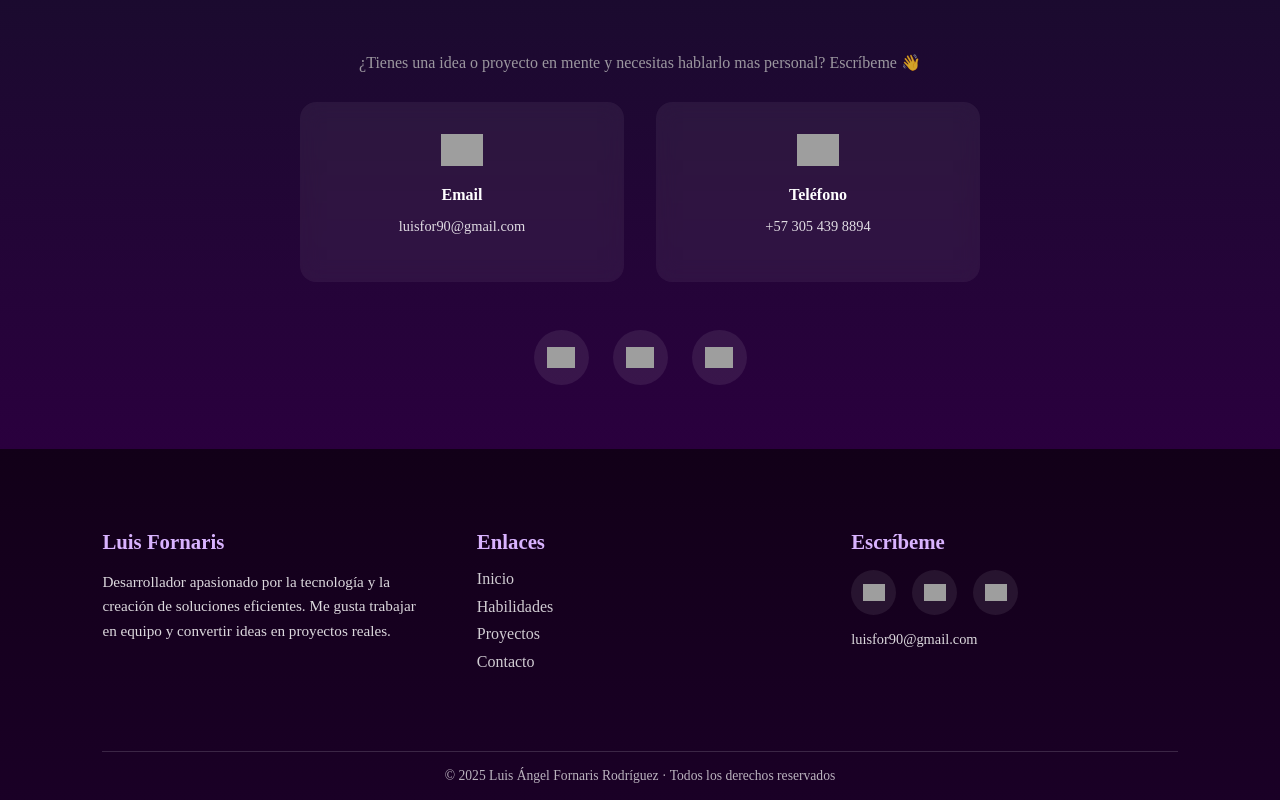
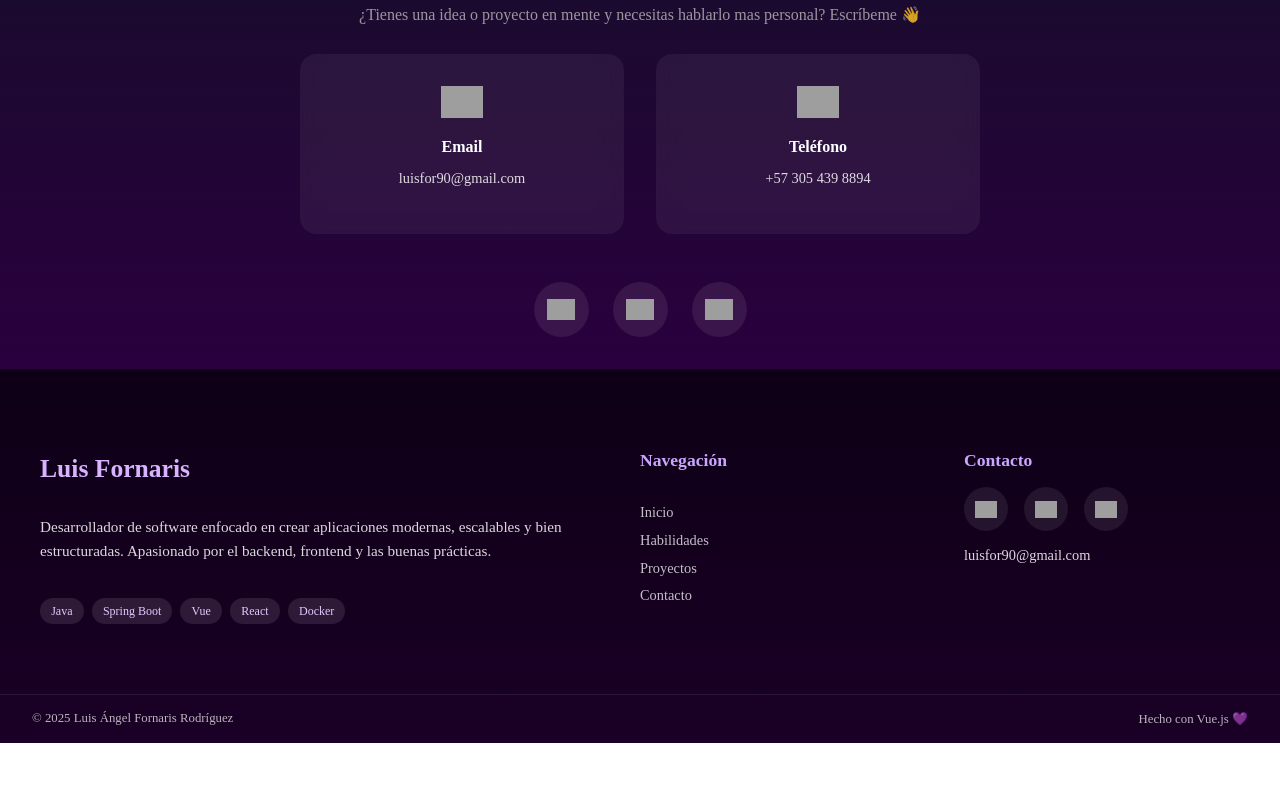
Before and after one commit to Luis-For/mi-portafolio-web, a Vue app: page / in a window 1280 px wide. Shown: the part 6455-7255 px from the top of the page. After the commit the page ends 7198 px from the top, so only its background shows below. Built offline with nearby package versions, Linux system fonts and the light colour scheme; grey boxes are pictures that could not be loaded.

Commit message:
Se actualizo todo el footer y su diseño

```diff
--- a/src/components/ContactComponent.vue
+++ b/src/components/ContactComponent.vue
@@ -43,7 +43,7 @@ export default {
 <style>
 .contact-container {
   background: linear-gradient(180deg, #1a0b2e, #2a003e);
-  padding: 4rem 2rem;
+  padding: 1rem 2rem 2rem;
   border-radius: 20px 20px 0 0;
   color: white;
   text-align: center;
--- a/src/components/FooterComponent.vue
+++ b/src/components/FooterComponent.vue
@@ -2,18 +2,27 @@
   <footer class="footer">
     <div class="footer-content">
 
-      <!-- Col 1 -->
-      <div class="footer-section">
+      <!-- Brand -->
+      <div class="footer-section brand">
         <h2 class="footer-title">Luis Fornaris</h2>
         <p class="footer-text">
-          Desarrollador apasionado por la tecnología y la creación de soluciones
-          eficientes. Me gusta trabajar en equipo y convertir ideas en proyectos reales.
+          Desarrollador de software enfocado en crear aplicaciones modernas,
+          escalables y bien estructuradas. Apasionado por el backend, frontend
+          y las buenas prácticas.
         </p>
+
+        <div class="footer-stack">
+          <span>Java</span>
+          <span>Spring Boot</span>
+          <span>Vue</span>
+          <span>React</span>
+          <span>Docker</span>
+        </div>
       </div>
 
-      <!-- Col 2 -->
+      <!-- Links -->
       <div class="footer-section">
-        <h2 class="footer-title">Enlaces</h2>
+        <h3 class="footer-subtitle">Navegación</h3>
         <ul class="footer-links">
           <li><a href="#inicio">Inicio</a></li>
           <li><a href="#skills">Habilidades</a></li>
@@ -22,12 +31,12 @@
         </ul>
       </div>
 
-      <!-- Col 3 -->
+      <!-- Contact -->
       <div class="footer-section">
-        <h2 class="footer-title">Escríbeme</h2>
+        <h3 class="footer-subtitle">Contacto</h3>
 
         <div class="footer-socials">
-          <a href="#" aria-label="Github">
+          <a href="#" aria-label="GitHub">
             <img src="https://img.icons8.com/?size=100&id=3tC9EQumUAuq&format=png&color=ffffff"/>
           </a>
           <a href="#" aria-label="LinkedIn">
@@ -38,19 +47,19 @@
           </a>
         </div>
 
-        <p class="footer-email">luisfor90@gmail.com</p>
+        <a class="footer-email" href="mailto:luisfor90@gmail.com">
+          luisfor90@gmail.com
+        </a>
       </div>
 
     </div>
 
-    <hr class="footer-divider" />
-
-    <p class="footer-copy">
-      © 2025 Luis Ángel Fornaris Rodríguez · Todos los derechos reservados
-    </p>
+    <div class="footer-bottom">
+      <span>© 2025 Luis Ángel Fornaris Rodríguez</span>
+      <span>Hecho con Vue.js 💜</span>
+    </div>
   </footer>
 </template>
-
 
 <script>
 
@@ -75,36 +84,61 @@ export default {
 </script>
 
 <style>
-.footer {
-  background: linear-gradient(180deg, #120018, #1a0026);
-  color: white;
+  .footer {
+  background: linear-gradient(180deg, #0d0015, #1a0026);
+  color: #ffffff;
 }
 
 .footer-content {
-  display: flex;
-  justify-content: space-between;
+  max-width: 1200px;
+  margin: 0 auto;
+  padding: 4rem 2rem;
+  display: grid;
+  grid-template-columns: 2fr 1fr 1fr;
   gap: 3rem;
-  padding: 4rem 8%;
-  flex-wrap: wrap;
 }
 
 .footer-section {
-  flex: 1;
-  min-width: 220px;
+  display: flex;
+  flex-direction: column;
 }
 
 .footer-title {
-  font-size: 1.3rem;
+  font-size: 1.6rem;
+  font-weight: 700;
+  color: #d9b3ff;
   margin-bottom: 1rem;
-  color: #d9b3ff;
+}
+
+.footer-subtitle {
+  font-size: 1.1rem;
+  margin-bottom: 1rem;
+  color: #caa6ff;
 }
 
 .footer-text {
   font-size: 0.95rem;
+  line-height: 1.6;
   opacity: 0.85;
-  line-height: 1.6;
 }
 
+/* Stack */
+.footer-stack {
+  display: flex;
+  flex-wrap: wrap;
+  gap: 0.5rem;
+  margin-top: 1.2rem;
+}
+
+.footer-stack span {
+  font-size: 0.75rem;
+  padding: 0.35rem 0.7rem;
+  border-radius: 999px;
+  background: rgba(255,255,255,0.1);
+  color: #e0caff;
+}
+
+/* Links */
 .footer-links {
   list-style: none;
   padding: 0;
@@ -115,15 +149,17 @@ export default {
 }
 
 .footer-links a {
-  color: white;
+  color: #ffffff;
   text-decoration: none;
-  opacity: 0.8;
-  transition: color 0.3s ease, padding-left 0.3s ease;
+  font-size: 0.9rem;
+  opacity: 0.75;
+  transition: all 0.25s ease;
 }
 
 .footer-links a:hover {
+  opacity: 1;
   color: #b366ff;
-  padding-left: 6px;
+  transform: translateX(6px);
 }
 
 /* Socials */
@@ -134,19 +170,19 @@ export default {
 }
 
 .footer-socials a {
-  width: 45px;
-  height: 45px;
+  width: 44px;
+  height: 44px;
+  border-radius: 50%;
   background: rgba(255,255,255,0.08);
-  border-radius: 50%;
   display: flex;
   align-items: center;
   justify-content: center;
-  transition: transform 0.3s ease, background 0.3s ease;
+  transition: all 0.3s ease;
 }
 
 .footer-socials a:hover {
-  transform: translateY(-5px) scale(1.1);
-  background: rgba(179, 102, 255, 0.4);
+  background: rgba(179,102,255,0.35);
+  transform: translateY(-4px) scale(1.1);
 }
 
 .footer-socials img {
@@ -155,36 +191,42 @@ export default {
 
 /* Email */
 .footer-email {
+  color: #ffffff;
   font-size: 0.9rem;
   opacity: 0.85;
+  text-decoration: none;
 }
 
-/* Divider & copy */
-.footer-divider {
-  border: none;
-  height: 1px;
-  background: rgba(255,255,255,0.15);
-  margin: 0 8%;
+.footer-email:hover {
+  color: #b366ff;
 }
 
-.footer-copy {
-  text-align: center;
-  font-size: 0.85rem;
+/* Bottom */
+.footer-bottom {
+  border-top: 1px solid rgba(255,255,255,0.12);
+  padding: 1rem 2rem;
+  display: flex;
+  justify-content: space-between;
+  font-size: 0.8rem;
   opacity: 0.7;
-  padding: 1rem 0;
-  margin: 0%;
 }
 
 /* Responsive */
 @media (max-width: 768px) {
   .footer-content {
-    flex-direction: column;
+    grid-template-columns: 1fr;
     text-align: center;
   }
 
   .footer-socials {
     justify-content: center;
   }
+
+  .footer-bottom {
+    flex-direction: column;
+    gap: 0.5rem;
+    text-align: center;
+  }
 }
 
 </style>
```
